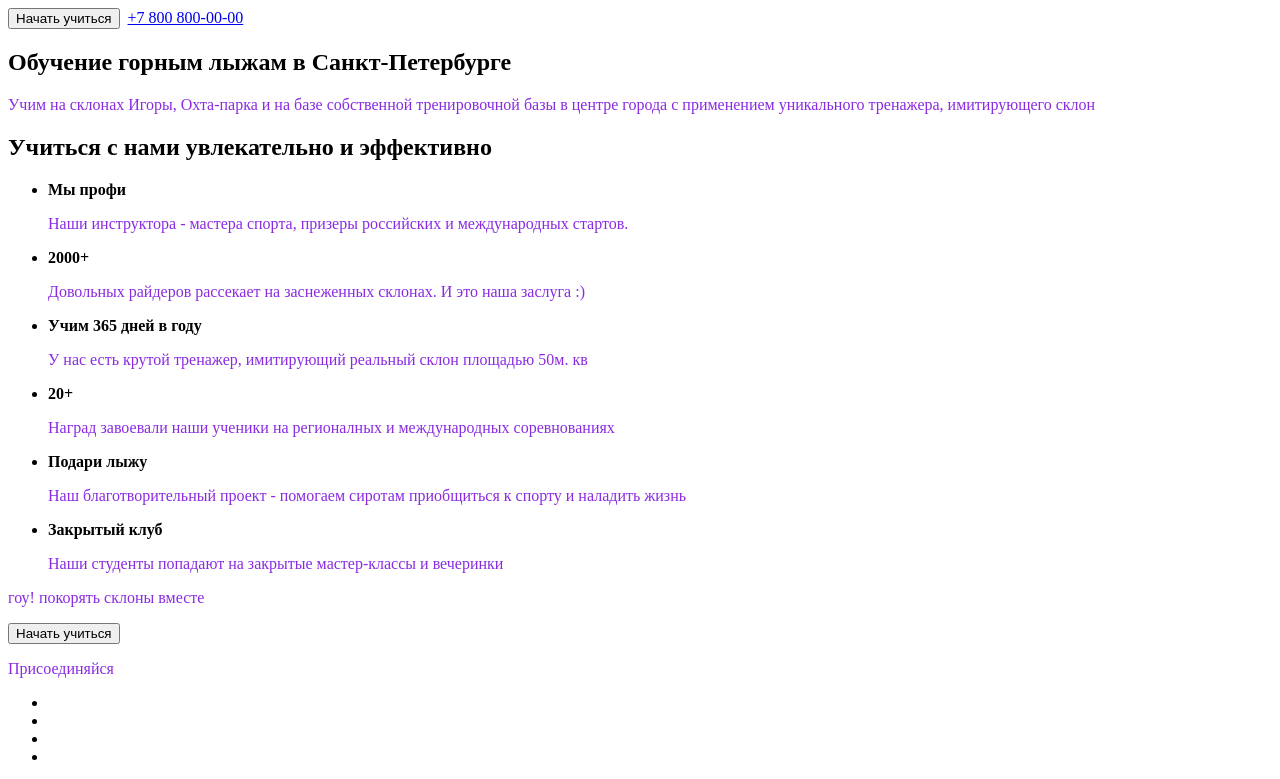
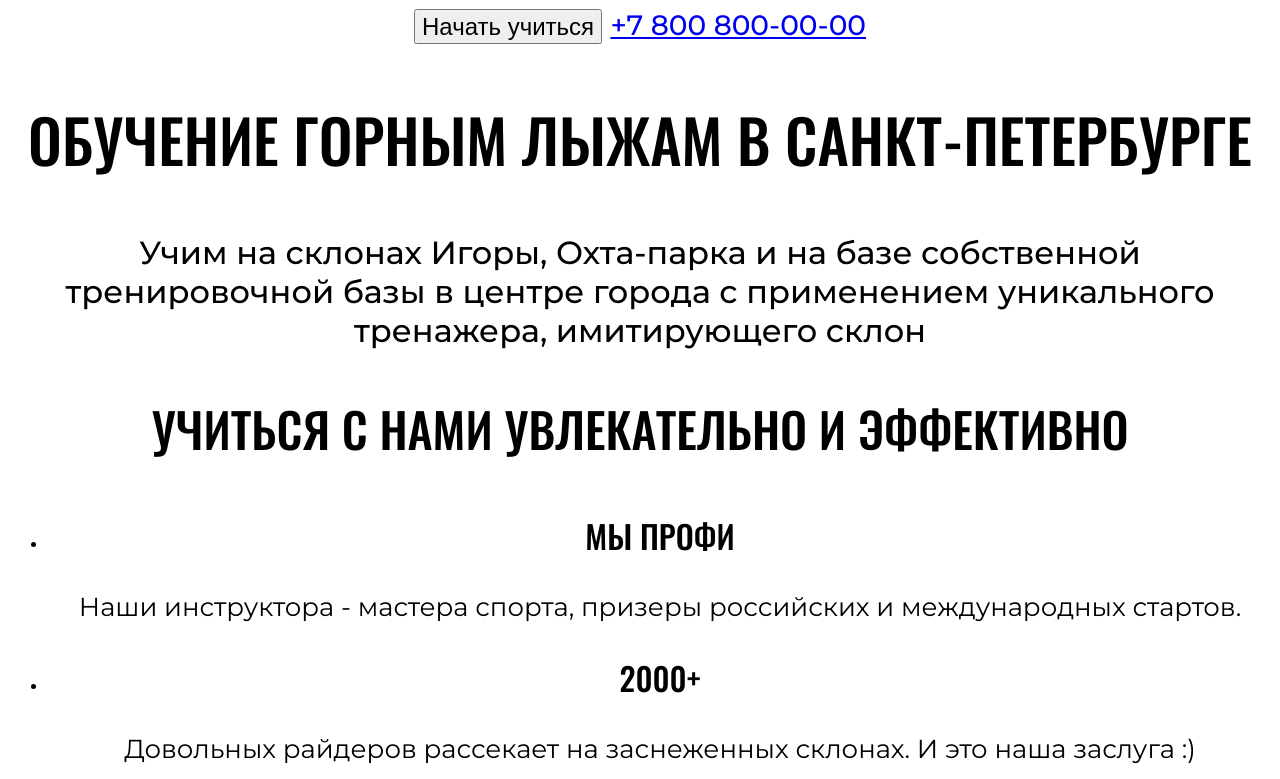
Before and after one commit to ShubertMary/ski-school-shubert, a plain HTML site: page pages/index.html in a window 1280 px wide. Shown: the top 779 px of the page. Drawn offline with Linux system fonts and the light colour scheme.

Commit message:
Шрифты подключены, текст стилизован

```diff
--- a/pages/index.html
+++ b/pages/index.html
@@ -20,11 +20,12 @@
 
     <section class="about">
       <h1 class="about-title">Обучение горным лыжам в Санкт-Петербурге</h1>
-      <p class="about-text">Учим на склонах Игоры, Охта-парка и на базе собственной тренировочной базы в центре города с применением уникального тренажера, имитирующего склон</p>
+      <p class="about-text">Учим на склонах Игоры, Охта-парка и на базе собственной тренировочной базы в центре города с
+        применением уникального тренажера, имитирующего склон</p>
     </section>
 
     <section class="advantages">
-      <h2>Учиться с нами увлекательно и эффективно</h2>
+      <h2 class="advantages-list-title">Учиться с нами увлекательно и эффективно</h2>
       <ul class="advantages-list">
         <li class="advantages-item">
           <strong class="advantages-title">Мы профи</strong>
@@ -44,7 +45,8 @@
         </li>
         <li class="advantages-item">
           <strong class="advantages-title">Подари лыжу</strong>
-          <p class="advatages-text">Наш благотворительный проект - помогаем сиротам приобщиться к спорту и наладить жизнь</p>
+          <p class="advatages-text">Наш благотворительный проект - помогаем сиротам приобщиться к спорту и наладить
+            жизнь</p>
         </li>
         <li class="advantages-item">
           <strong class="advantages-title">Закрытый клуб</strong>
@@ -53,7 +55,7 @@
       </ul>
     </section>
 
-    <div class="lead-block">
+    <div class="lead">
       <p class="lead-text">гоу! покорять склоны вместе</p>
       <button class="btn">Начать учиться</button>
       <img src="" alt="" class="lead-photo">
--- a/styles/style.css
+++ b/styles/style.css
@@ -1,3 +1,113 @@
-p{
-  color: blueviolet;
+/* Fonts */
+/* montserrat-regular - latin_cyrillic */
+@font-face {
+  font-family: 'Montserrat';
+  font-style: normal;
+  font-weight: 400;
+  src: local(''),
+    url('../fonts/montserrat-v25-latin_cyrillic-regular.woff2') format('woff2'),
+    /* Chrome 26+, Opera 23+, Firefox 39+ */
+    url('../fonts/montserrat-v25-latin_cyrillic-regular.woff') format('woff');
+  /* Chrome 6+, Firefox 3.6+, IE 9+, Safari 5.1+ */
 }
+
+/* montserrat-500 - latin_cyrillic */
+@font-face {
+  font-family: 'Montserrat';
+  font-style: normal;
+  font-weight: 500;
+  src: local(''),
+    url('../fonts/montserrat-v25-latin_cyrillic-500.woff2') format('woff2'),
+    /* Chrome 26+, Opera 23+, Firefox 39+ */
+    url('../fonts/montserrat-v25-latin_cyrillic-500.woff') format('woff');
+  /* Chrome 6+, Firefox 3.6+, IE 9+, Safari 5.1+ */
+}
+
+/* oswald-500 - latin_cyrillic */
+@font-face {
+  font-family: 'Oswald';
+  font-style: normal;
+  font-weight: 500;
+  src: local(''),
+    url('../fonts/oswald-v49-latin_cyrillic-500.woff2') format('woff2'),
+    /* Chrome 26+, Opera 23+, Firefox 39+ */
+    url('../fonts/oswald-v49-latin_cyrillic-500.woff') format('woff');
+  /* Chrome 6+, Firefox 3.6+, IE 9+, Safari 5.1+ */
+}
+
+/* Common */
+body {
+  font-family: 'Montserrat', sans-serif;
+  text-align: center;
+}
+
+h1,
+h2,
+strong,
+.lead-text {
+  font-family: 'Oswald', sans-serif;
+  text-transform: uppercase;
+  font-weight: 500;
+}
+
+/* Header */
+header .btn {
+  font-weight: 500;
+  font-size: 24px;
+  line-height: 29px;
+}
+
+.phone {
+  font-weight: 500;
+  font-size: 28px;
+  line-height: 34px;
+}
+
+/* About */
+.about-title {
+  font-size: 60px;
+  line-height: 89px;
+}
+
+.about-text {
+  font-weight: 500;
+  font-size: 32px;
+  line-height: 39px;
+}
+
+/* Advantages */
+.advantages-list-title,
+.lead-text {
+  font-size: 48px;
+  line-height: 167%;
+}
+
+.advantages-title {
+  font-size: 32px;
+  line-height: 167%;
+}
+
+.advatages-text {
+  font-size: 26px;
+  line-height: 140%;
+}
+
+/* Lead */
+div.lead .btn {
+  font-weight: 500;
+  font-size: 36px;
+  line-height: 44px;
+}
+
+/* Footer */
+.footer-text {
+  font-weight: 500;
+  font-size: 20px;
+  line-height: 167%;
+}
+
+.copyright {
+  font-weight: 500;
+  font-size: 18px;
+  line-height: 22px;
+}
```
Also changed, not shown: fonts/montserrat-v25-latin_cyrillic-500.woff (added), fonts/montserrat-v25-latin_cyrillic-500.woff2 (added), fonts/montserrat-v25-latin_cyrillic-regular.woff (added), fonts/montserrat-v25-latin_cyrillic-regular.woff2 (added), fonts/oswald-v49-latin_cyrillic-500.woff (added), fonts/oswald-v49-latin_cyrillic-500.woff2 (added).
